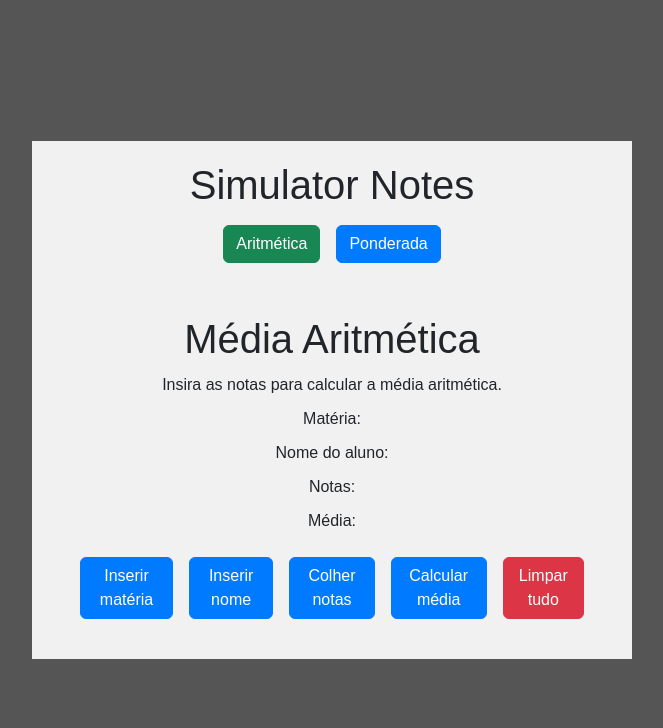
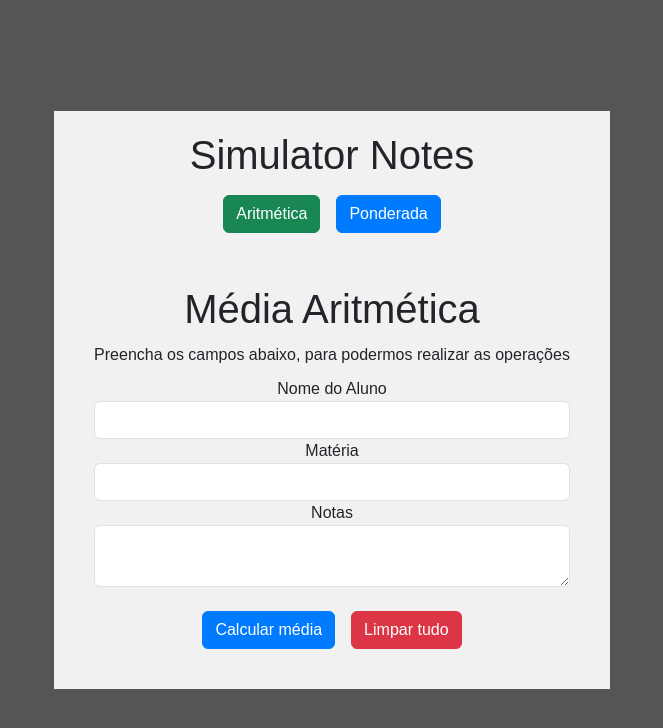
Before and after one commit to emanoelCarvalho/simulator-of-notes-in-vueJs, a Vue app: page / in a window 1280 px wide. Both pictures are taken after a click on the button "Aritmética". Shown: the top 728 px of the page, without its empty margins (308-971 px from the left). Built offline with nearby package versions, Linux system fonts and the light colour scheme.

Commit message:
Alteration in the form inputs in the Aritmetica.vue, and started in the Ponderada.vue

```diff
--- a/src/components/Aritmetica.vue
+++ b/src/components/Aritmetica.vue
@@ -1,16 +1,21 @@
 <template>
   <div class="container">
     <h1>Média Aritmética</h1>
-    <p>Insira as notas para calcular a média aritmética.</p>
-    <p>Matéria: {{ materia }}</p>
-    <p>Nome do aluno: {{ name }}</p>
-    <p>Notas: {{ notas.join(', ') }}</p>
-    <p>Média: {{ media }}</p>
+    <p>Preencha os campos abaixo, para podermos realizar as operações</p>
 
+    <div class="form-group">
+      <label for="name">Nome do Aluno</label>
+      <input type="text" class="form-control" id="name" v-model="name" />
+    </div>
+    <div class="form-group">
+      <label for="materia">Matéria</label>
+      <input type="text" class="form-control" id="materia" v-model="materia" />
+    </div>
+    <div class="form-group">
+      <label for="notas">Notas</label>
+      <textarea name="notas" v-model="notas" id="notas" class="form-control"></textarea>
+    </div>
     <div class="d-flex justify-content-center mt-4">
-      <button @click="inserirMateria" class="btn btn-primary mx-2">Inserir matéria</button>
-      <button @click="inserirName" class="btn btn-primary mx-2">Inserir nome</button>
-      <button @click="colherNotas" class="btn btn-primary mx-2">Colher notas</button>
       <button @click="calcularMedia" class="btn btn-primary mx-2">Calcular média</button>
       <button @click="clearAll" class="btn btn-danger mx-2">Limpar tudo</button>
     </div>
@@ -31,55 +36,30 @@ export default {
   },
 
   methods: {
-    inserirName() {
-      this.name = prompt('Insira o nome do aluno')
-    },
+    calcularMedia() {
+      const notas = this.notas.split(',').map(nota => Number(nota))
+      const media = notas.reduce((acc, nota) => acc + nota, 0) / notas.length
 
-    inserirMateria() {
-      this.materia = prompt('Insira a matéria')
-    },
-
-    colherNotas() {
-      let nota = parseFloat(prompt('Insira a nota (ou digite "stop" para encerrar a coleta de notas):'))
-      if(nota > this.max || nota < this.min) {
-        alert('Nota inválida, coloque uma nota entre ' + this.min + ' e ' + this.max + '!')
-        nota = parseFloat(prompt('Insira a próxima nota (ou digite "stop" para encerrar a coleta de notas):'))
-
-      }
-      while (!isNaN(nota)) {
-        this.notas.push(nota)
-        nota = parseFloat(prompt('Insira a próxima nota (ou digite "stop" para encerrar a coleta de notas):'))
-      }
-    },
-
-    calcularMedia() {
-      let soma = 0
-      for (let i = 0; i < this.notas.length; i++) {
-        soma += this.notas[i]
-      }
-      this.media = soma / this.notas.length
-
-      alert('A média de ' + this.name + ' é: ' + this.media.toFixed(2)  );
+      this.media = media.toFixed(2)
+      alert('A média do aluno ' + this.name + ' na matéria ' + this.materia + ' é ' + this.media);
 
       setTimeout(() => {
-        this.isAprovado();
-      }, 500);
+        this.isAprovado()
+      }, 1000)
+
+
     },
 
     isAprovado() {
-      setTimeout(() => {
-        if (this.media >= 6) {
-          alert(this.name + ' foi aprovado!')
-        } else {
-          alert(this.name + ' foi reprovado!')
-        }
-      }, 1000)
+      this.media >= 6 ? alert('O aluno ' + this.name + ' foi ' + ' aprovado') : alert('O aluno ' + this.name + ' foi ' + ' reprovado')
     },
+
 
     clearAll() {
       this.notas = []
       this.media = ''
       this.name = ''
+      this.materia = ''
     }
   },
 }
--- a/src/components/Ponderada.vue
+++ b/src/components/Ponderada.vue
@@ -1,21 +1,34 @@
 <template>
     <div class="container">
         <h1>Média ponderada</h1>
-        <p>Por favor, insira, o nome da matéria, seu nome, as notas e pesos, para podermos calcular</p>
-        <p>Matéria: {{ materia }}</p>
-        <p>Nome do aluno: {{ name }}</p>
-        <p>Pesos: {{ pesos.join(', ') }}</p>
-        <p>Notas: {{ notas.join(', ') }}</p>
-        <p>Média: {{ media }}</p>
+        <p>Preencha os campos abaixo, para podermos realizar as operações</p>
+
+        <div class="form-group">
+            <label for="name">Nome do Aluno</label>
+            <input type="text" class="form-control" id="name" v-model="name" />
+        </div>
+
+        <div class="form-group">
+            <label for="materia">Matéria</label>
+            <input type="text" class="form-control" id="materia" v-model="materia" />
+        </div>
+
+        <div class="form-group">
+            <label for="pesos">Pesos</label>
+            <textarea name="pesos" v-model="pesos" id="pesos" class="form-control"></textarea>
+        </div>
+
+        <div class="form-group">
+            <label for="notas">Notas</label>
+            <textarea name="notas" v-model="notas" id="notas" class="form-control"></textarea>
+        </div>
 
         <div class="d-flex justify-content-center mt-4">
-            <button @click="inserirMaterial" class="btn btn-primary mx-2">Inserir matéria</button>
-            <button @click="colherName" class="btn btn-primary mx-2">Inserir nome</button>
-            <button @click="colherPesos" class="btn btn-primary mx-2">Colher pesos</button>
-            <button @click="colherNotas" class="btn btn-primary mx-2">Colher notas</button>
             <button @click="calcularMedia" class="btn btn-primary mx-2">Calcular média</button>
             <button @click="clearAll" class="btn btn-danger mx-2">Limpar tudo</button>
         </div>
+
+
     </div>
 </template>
 
```
